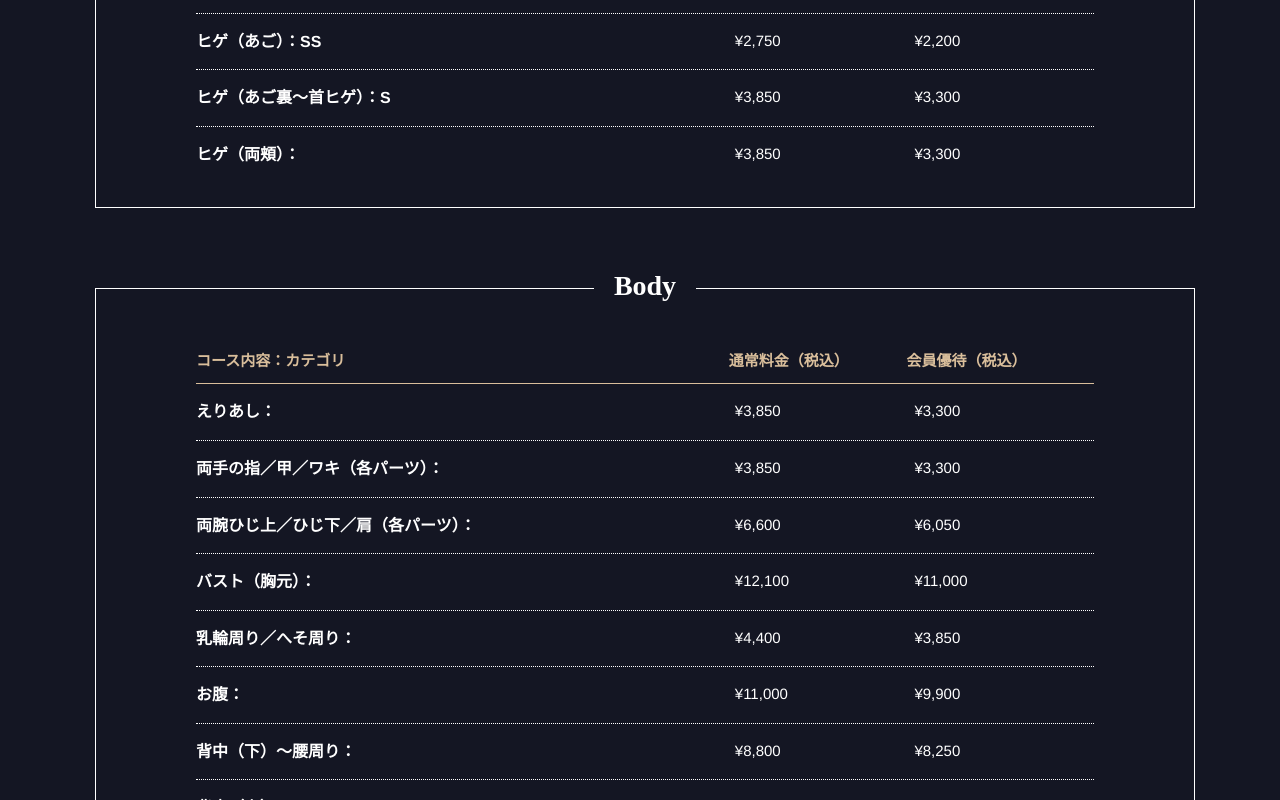
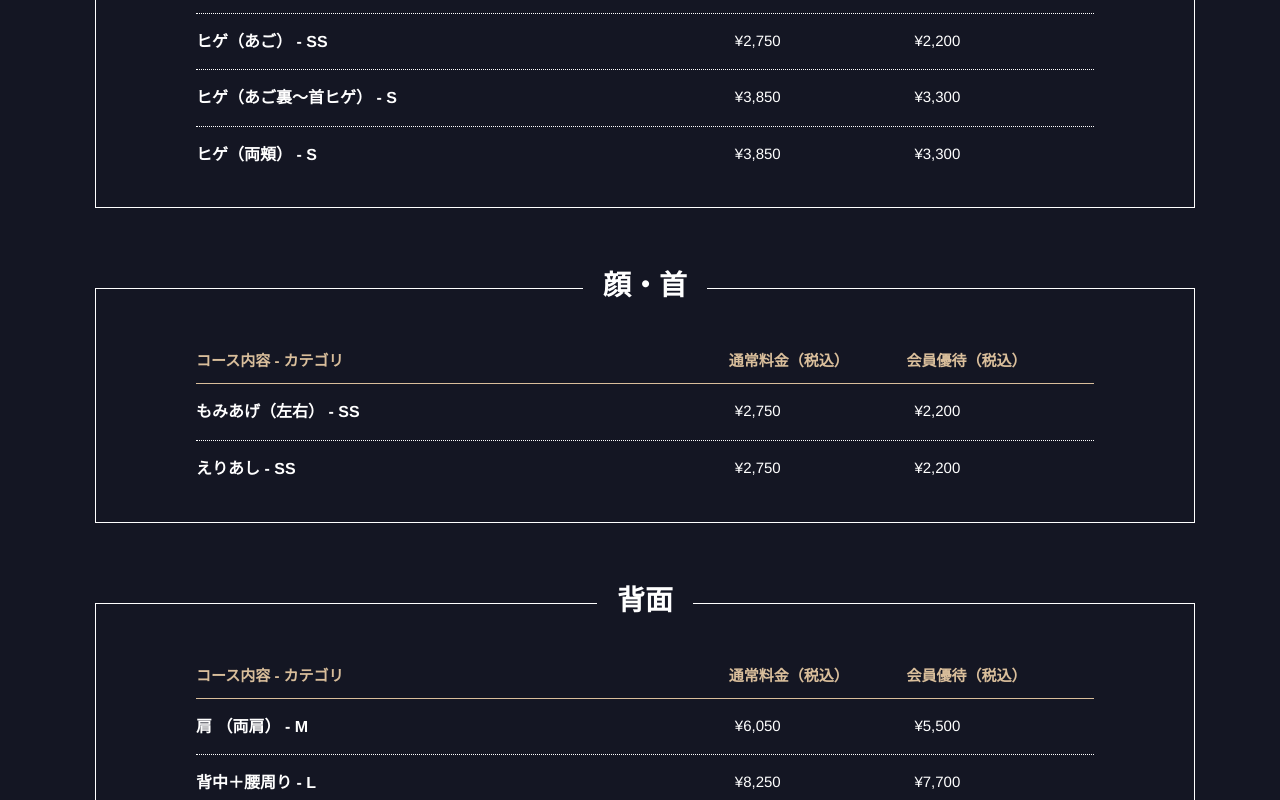
Before and after one commit to kamy0042/bee_group_web, a Next.js app: page /waxing in a window 1280 px wide. Shown: the part 4500-5300 px from the top of the page. Built offline with nearby package versions, Linux system fonts and the light colour scheme.

Commit message:
顔・背面・前面料金修正

```diff
--- a/data/waxing.data.js
+++ b/data/waxing.data.js
@@ -5,7 +5,7 @@ export const waxingCollection = [
         data: [
             {
                 category: "ヒゲ全体セット",
-                size:'セット',
+                size:'★',
                 price: "7,150",
                 discount: "5,500",
             },
@@ -29,11 +29,82 @@ export const waxingCollection = [
             },
             {
                 category: "ヒゲ（両頬）",
+                size:'S',
                 price: "3,850",
                 discount: "3,300",
             },
         ],
     },
+    {
+        title: "顔・首",
+        data: [
+            {
+                category: "もみあげ（左右）",
+                size:'SS',
+                price: "2,750",
+                discount: "2,200",
+            },
+            {
+                category: "えりあし",
+                size:'SS',
+                price: "2,750",
+                discount: "2,200",
+            }
+        ],
+    },
+    {
+        title: "背面",
+        data: [
+            {
+                category: "肩 （両肩）",
+                size:'M',
+                price: "6,050",
+                discount: "5,500",
+            },
+            {
+                category: "背中＋腰周り",
+                size:'L',
+                price: "8,250",
+                discount: "7,700",
+            },
+            {
+                category: "お尻",
+                size:'M',
+                price: "6,050",
+                discount: "5,500",
+            }
+        ],
+    },
+    {
+        title: "前面",
+        data: [
+            {
+                category: "胸元",
+                size:'M',
+                price: "8,250",
+                discount: "7,700",
+            },
+            {
+                category: "乳輪周り",
+                size:'S',
+                price: "3,850",
+                discount: "3,300",
+            },
+            {
+                category: "へそ周り",
+                size:'S',
+                price: "3,850",
+                discount: "3,300",
+            },
+            {
+                category: "お腹",
+                size:'M',
+                price: "8,250",
+                discount: "7,700",
+            }
+        ],
+    },
+
     {
         title: "Body",
         subtitle: "上半身",
--- a/pages/waxing/index.tsx
+++ b/pages/waxing/index.tsx
@@ -15,14 +15,14 @@ const renderTable = (title, data) => (
       <h4>{title}</h4>
     </div>
     <ul className={styles.table_category}>
-      <li className={styles.table_category_detail}>コース内容：カテゴリ</li>
+      <li className={styles.table_category_detail}>コース内容 - カテゴリ</li>
       <li className={styles.table_category_pay1}>通常料金（税込）</li>
       <li className={styles.table_category_pay2}>会員優待（税込）</li>
     </ul>
     <dl className={styles.table_item}>
       {data.map((item) => (
         <div key={item.category} className={styles.menuItem}>
-          <dt>{item.category}：{item.size}</dt>
+          <dt>{item.category} - {item.size}</dt>
           <dd className={styles.menuItem_pay}>
             <span>通常料金（税込）</span>¥{item.price}
           </dd>
```
